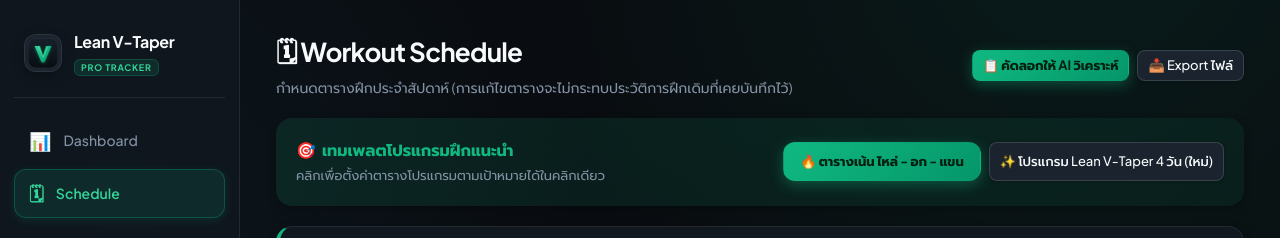
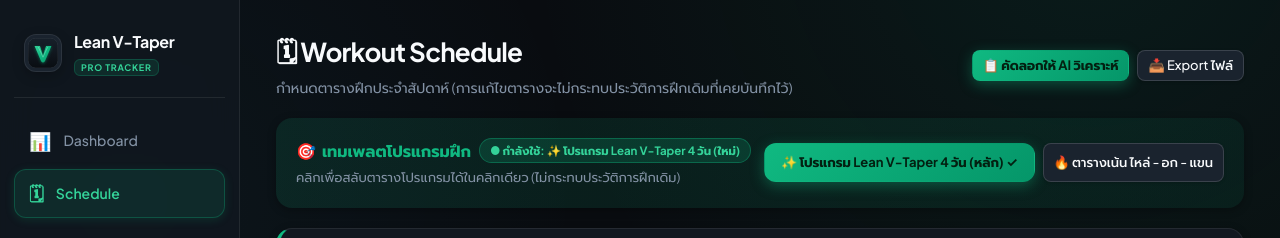
Before and after one commit to ValentayMany/V-Taper, a React (Vite) app: page /schedule in a window 1280 px wide. Shown: the top 238 px of the page. Built offline with nearby package versions, Linux system fonts and the light colour scheme; no server answers; the database is empty.

Commit message:
feat: show active workout program status badge and highlight active button in Schedule

```diff
--- a/src/pages/Schedule.jsx
+++ b/src/pages/Schedule.jsx
@@ -158,6 +158,22 @@ export default function Schedule() {
     toast('อัปเดตเป็นโปรแกรม Lean V-Taper 4 วันเรียบร้อย ✓')
   }
 
+  const detectActiveProgram = () => {
+    const days = S.plan?.days || []
+    const mon = days[0]?.name || ''
+    const tue = days[1]?.name || ''
+    const thu = days[3]?.name || ''
+    if (mon.includes('Upper A (อก, หลัง, ไหล่, แขน)') && tue.includes('Lower A')) return 'lean4'
+    if (mon.includes('Upper A (อกเน้นๆ') && thu.includes('Upper C')) return 'focus'
+    return 'custom'
+  }
+  const activeProgram = detectActiveProgram()
+  const activeLabel = activeProgram === 'lean4'
+    ? '✨ โปรแกรม Lean V-Taper 4 วัน (ใหม่)'
+    : activeProgram === 'focus'
+    ? '🔥 ตารางเน้น ไหล่ - อก - แขน'
+    : '🛠️ กำหนดเอง (Custom)'
+
   const buildScheduleExportText = () => {
     const muscleVolume = {}
     let workoutDaysCount = 0
@@ -270,19 +286,38 @@ export default function Schedule() {
       }}>
         <div className="sp" style={{ flexWrap: 'wrap', gap: 12 }}>
           <div>
-            <b style={{ fontSize: 16, color: 'var(--g)', display: 'flex', alignItems: 'center', gap: 6 }}>
-              <span>🎯</span> เทมเพลตโปรแกรมฝึกแนะนำ
-            </b>
-            <p className="mut" style={{ margin: '4px 0 0', fontSize: 13 }}>
-              คลิกเพื่อตั้งค่าตารางโปรแกรมตามเป้าหมายได้ในคลิกเดียว
+            <div style={{ display: 'flex', alignItems: 'center', gap: 8, flexWrap: 'wrap' }}>
+              <b style={{ fontSize: 16, color: 'var(--g)', display: 'flex', alignItems: 'center', gap: 6 }}>
+                <span>🎯</span> เทมเพลตโปรแกรมฝึก
+              </b>
+              <span className="bd" style={{
+                background: activeProgram === 'custom' ? 'rgba(56, 189, 248, 0.16)' : 'rgba(16, 185, 129, 0.18)',
+                color: activeProgram === 'custom' ? '#38bdf8' : 'var(--g-bright)',
+                border: activeProgram === 'custom' ? '1px solid rgba(56, 189, 248, 0.35)' : '1px solid rgba(16, 185, 129, 0.35)',
+                fontSize: 11.5,
+                fontWeight: 700
+              }}>
+                ● กำลังใช้: {activeLabel}
+              </span>
+            </div>
+            <p className="mut" style={{ margin: '5px 0 0', fontSize: 13 }}>
+              คลิกเพื่อสลับตารางโปรแกรมได้ในคลิกเดียว (ไม่กระทบประวัติการฝึกเดิม)
             </p>
           </div>
           <div style={{ display: 'flex', gap: 8, flexWrap: 'wrap' }}>
-            <button className="b p" onClick={applyVTaperFocusPlan} style={{ fontSize: 13 }}>
-              🔥 ตารางเน้น ไหล่ - อก - แขน
+            <button
+              className={`b ${activeProgram === 'lean4' ? 'p' : 's'}`}
+              onClick={applyStandardPlan}
+              style={{ fontSize: 13 }}
+            >
+              ✨ โปรแกรม Lean V-Taper 4 วัน (หลัก){activeProgram === 'lean4' ? ' ✓' : ''}
             </button>
-            <button className="b s" onClick={applyStandardPlan} style={{ fontSize: 13 }}>
-              ✨ โปรแกรม Lean V-Taper 4 วัน (ใหม่)
+            <button
+              className={`b ${activeProgram === 'focus' ? 'p' : 's'}`}
+              onClick={applyVTaperFocusPlan}
+              style={{ fontSize: 13 }}
+            >
+              🔥 ตารางเน้น ไหล่ - อก - แขน{activeProgram === 'focus' ? ' ✓' : ''}
             </button>
           </div>
         </div>
```
